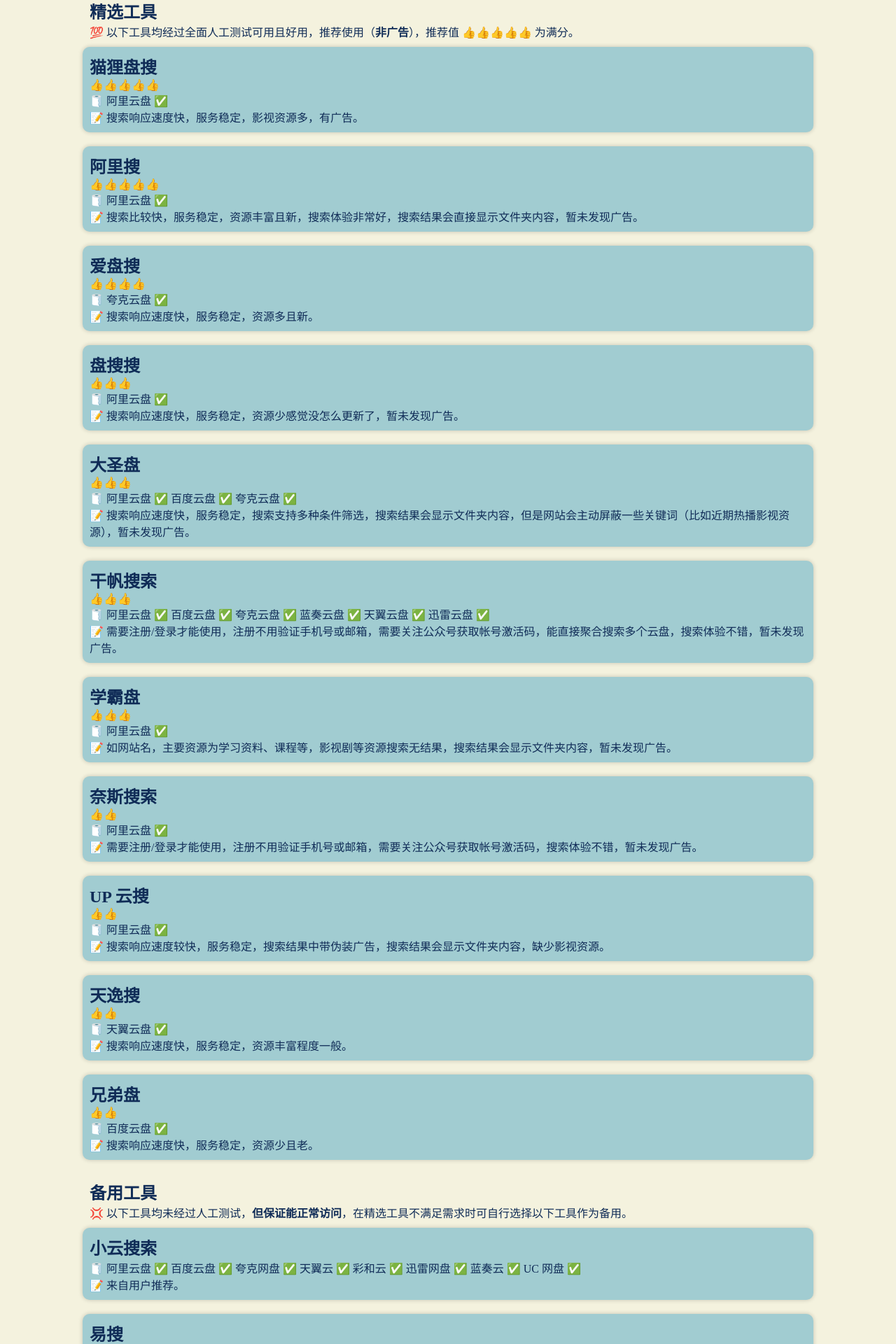
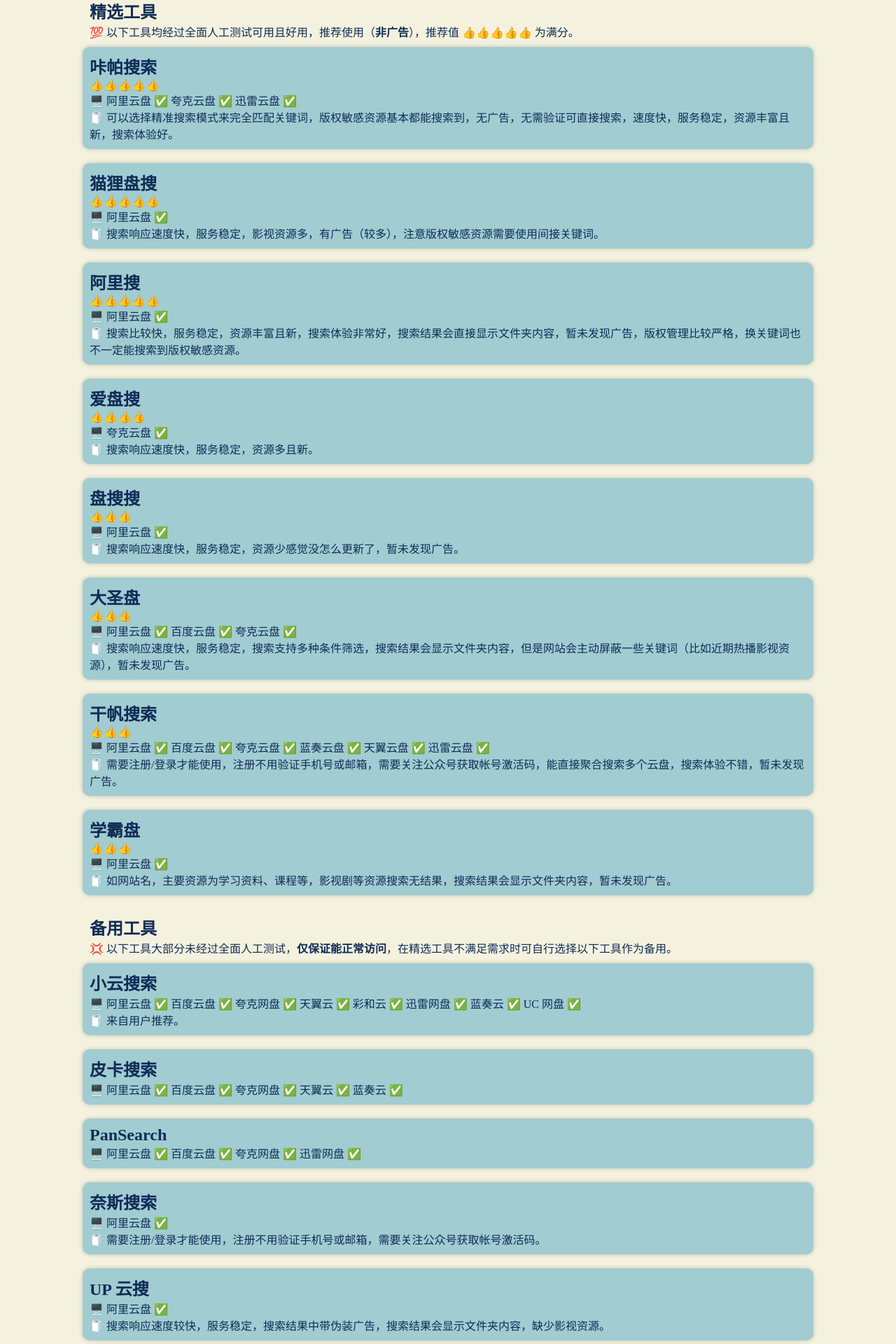
Before and after one commit to rokcso/pansou-vip, a Next.js app: page / in a window 1280 px wide. Shown: the part 160-2080 px from the top of the page at 70% size. Built offline with nearby package versions, Linux system fonts and the light colour scheme.

Commit message:
update sites

```diff
--- a/components/layout.js
+++ b/components/layout.js
@@ -22,7 +22,7 @@
             </p>
             <p>
               👋 如果对你有所帮助，请收藏本站，本站域名&nbsp;
-              <a href="\">
+              <a href="/">
                 <b>pansou.vip</b>
               </a>
             </p>
--- a/components/sitesList.js
+++ b/components/sitesList.js
@@ -22,11 +22,11 @@
                 </div>
               )}
               <div>
-                <p>🧻 {site.platform}</p>
+                <p>🖥️ {site.platform}</p>
               </div>
               {site.briefIntro.length > 0 && (
                 <div>
-                  <p>📝 {site.briefIntro}</p>
+                  <p>🧻 {site.briefIntro}</p>
                 </div>
               )}
             </Link>
--- a/pages/about.js
+++ b/pages/about.js
@@ -40,7 +40,7 @@
             </p>
             <p>
               🙂 注意：
-              <a href="\">
+              <a href="/">
                 <b>盘搜 VIP</b>
               </a>
               &nbsp;仅收录云盘搜索工具或其他云盘相关服务工具。
--- a/pages/index.js
+++ b/pages/index.js
@@ -18,7 +18,7 @@
         <br />
         <h2>备用工具</h2>
         <p>
-          💢 以下工具均未经过人工测试，<b>但保证能正常访问</b>
+          💢 以下工具大部分未经过全面人工测试，<b>仅保证能正常访问</b>
           ，在精选工具不满足需求时可自行选择以下工具作为备用。
         </p>
         <SitesList sites={noTestSitesData}></SitesList>
--- a/public/noTestSitesData.json
+++ b/public/noTestSitesData.json
@@ -8,12 +8,60 @@
         "briefIntro": "来自用户推荐。"
     },
     {
+        "id": "pikaso_top",
+        "name": "皮卡搜索",
+        "link": "https://www.pikaso.top/",
+        "score": "",
+        "platform": "阿里云盘 ✅ 百度云盘 ✅ 夸克网盘 ✅ 天翼云 ✅ 蓝奏云 ✅",
+        "briefIntro": ""
+    },
+    {
+        "id": "pansearch_me",
+        "name": "PanSearch",
+        "link": "https://www.pansearch.me/",
+        "score": "",
+        "platform": "阿里云盘 ✅ 百度云盘 ✅ 夸克网盘 ✅ 迅雷网盘 ✅",
+        "briefIntro": ""
+    },
+    {
+        "id": "niceso_net",
+        "name": "奈斯搜索",
+        "link": "https://www.niceso.net/",
+        "score": "",
+        "platform": "阿里云盘 ✅",
+        "briefIntro": "需要注册/登录才能使用，注册不用验证手机号或邮箱，需要关注公众号获取帐号激活码。"
+    },
+    {
+        "id": "upyunso_com",
+        "name": "UP 云搜",
+        "link": "https://www.upyunso.com/",
+        "score": "",
+        "platform": "阿里云盘 ✅",
+        "briefIntro": "搜索响应速度较快，服务稳定，搜索结果中带伪装广告，搜索结果会显示文件夹内容，缺少影视资源。"
+    },
+    {
+        "id": "tianyiso_com",
+        "name": "天逸搜",
+        "link": "https://www.tianyiso.com/",
+        "score": "",
+        "platform": "天翼云盘 ✅",
+        "briefIntro": "搜索响应速度快，服务稳定，资源丰富程度一般。"
+    },
+    {
+        "id": "xiongdipan_com",
+        "name": "兄弟盘",
+        "link": "https://xiongdipan.com/",
+        "score": "",
+        "platform": "百度云盘 ✅",
+        "briefIntro": "搜索响应速度快，服务稳定，资源少且老。"
+    },
+    {
         "id": "yiso_fun",
         "name": "易搜",
         "link": "https://yiso.fun/",
         "score": "",
         "platform": "阿里云盘 ✅ 百度云盘 ✅ 夸克网盘 ✅ 迅雷网盘 ✅",
-        "briefIntro": ""
+        "briefIntro": "访问比较慢，需要等待网站安全验证。"
     },
     {
         "id": "sousuopan_com",
@@ -21,6 +69,14 @@
         "link": "https://www.sousuopan.com/",
         "score": "",
         "platform": "阿里云盘 ✅ 百度云盘 ✅ 迅雷网盘 ✅ 天翼云盘 ✅",
+        "briefIntro": ""
+    },
+    {
+        "id": "yuneu_com",
+        "name": "云易搜",
+        "link": "https://so.yuneu.com/",
+        "score": "",
+        "platform": "阿里云盘 ✅ 百度云盘 ✅ 夸克网盘 ✅ 迅雷网盘 ✅",
         "briefIntro": ""
     },
     {
@@ -44,7 +100,7 @@
         "name": "小马盘",
         "link": "https://www.xiaomapan.com/#/main/search?restype=1",
         "score": "",
-        "platform": "阿里云盘 ✅ 百度云盘 ✅ 夸克网盘 ✅",
+        "platform": "阿里云盘 ✅ 百度云盘 ✅ 夸克网盘 ✅ 迅雷网盘 ✅",
         "briefIntro": ""
     },
     {
@@ -92,7 +148,7 @@
         "name": "YaPan",
         "link": "https://yapan.io/",
         "score": "",
-        "platform": "阿里云盘 ✅",
+        "platform": "阿里云盘 ✅ 迅雷云盘 ✅",
         "briefIntro": ""
     }
 ]
--- a/public/sitesData.json
+++ b/public/sitesData.json
@@ -1,11 +1,19 @@
 [
+    {
+        "id": "cuppaso_com",
+        "name": "咔帕搜索",
+        "link": "https://www.cuppaso.com/",
+        "score": "👍👍👍👍👍",
+        "platform": "阿里云盘 ✅ 夸克云盘 ✅ 迅雷云盘 ✅",
+        "briefIntro": "可以选择精准搜索模式来完全匹配关键词，版权敏感资源基本都能搜索到，无广告，无需验证可直接搜索，速度快，服务稳定，资源丰富且新，搜索体验好。"
+    },
     {
         "id": "alipansou_com",
         "name": "猫狸盘搜",
         "link": "https://www.alipansou.com/",
         "score": "👍👍👍👍👍",
         "platform": "阿里云盘 ✅",
-        "briefIntro": "搜索响应速度快，服务稳定，影视资源多，有广告。"
+        "briefIntro": "搜索响应速度快，服务稳定，影视资源多，有广告（较多），注意版权敏感资源需要使用间接关键词。"
     },
     {
         "id": "aliso_cc",
@@ -13,7 +21,7 @@
         "link": "https://aliso.cc/",
         "score": "👍👍👍👍👍",
         "platform": "阿里云盘 ✅",
-        "briefIntro": "搜索比较快，服务稳定，资源丰富且新，搜索体验非常好，搜索结果会直接显示文件夹内容，暂未发现广告。"
+        "briefIntro": "搜索比较快，服务稳定，资源丰富且新，搜索体验非常好，搜索结果会直接显示文件夹内容，暂未发现广告，版权管理比较严格，换关键词也不一定能搜索到版权敏感资源。"
     },
     {
         "id": "aipanso_com",
@@ -54,37 +62,5 @@
         "score": "👍👍👍",
         "platform": "阿里云盘 ✅",
         "briefIntro": "如网站名，主要资源为学习资料、课程等，影视剧等资源搜索无结果，搜索结果会显示文件夹内容，暂未发现广告。"
-    },
-    {
-        "id": "niceso_net",
-        "name": "奈斯搜索",
-        "link": "https://www.niceso.net/",
-        "score": "👍👍",
-        "platform": "阿里云盘 ✅",
-        "briefIntro": "需要注册/登录才能使用，注册不用验证手机号或邮箱，需要关注公众号获取帐号激活码，搜索体验不错，暂未发现广告。"
-    },
-    {
-        "id": "upyunso_com",
-        "name": "UP 云搜",
-        "link": "https://www.upyunso.com/",
-        "score": "👍👍",
-        "platform": "阿里云盘 ✅",
-        "briefIntro": "搜索响应速度较快，服务稳定，搜索结果中带伪装广告，搜索结果会显示文件夹内容，缺少影视资源。"
-    },
-    {
-        "id": "tianyiso_com",
-        "name": "天逸搜",
-        "link": "https://www.tianyiso.com/",
-        "score": "👍👍",
-        "platform": "天翼云盘 ✅",
-        "briefIntro": "搜索响应速度快，服务稳定，资源丰富程度一般。"
-    },
-    {
-        "id": "xiongdipan_com",
-        "name": "兄弟盘",
-        "link": "https://xiongdipan.com/",
-        "score": "👍👍",
-        "platform": "百度云盘 ✅",
-        "briefIntro": "搜索响应速度快，服务稳定，资源少且老。"
     }
 ]
```
Also changed, not shown: 1 other file (tests, documents, lock files or other folders).
